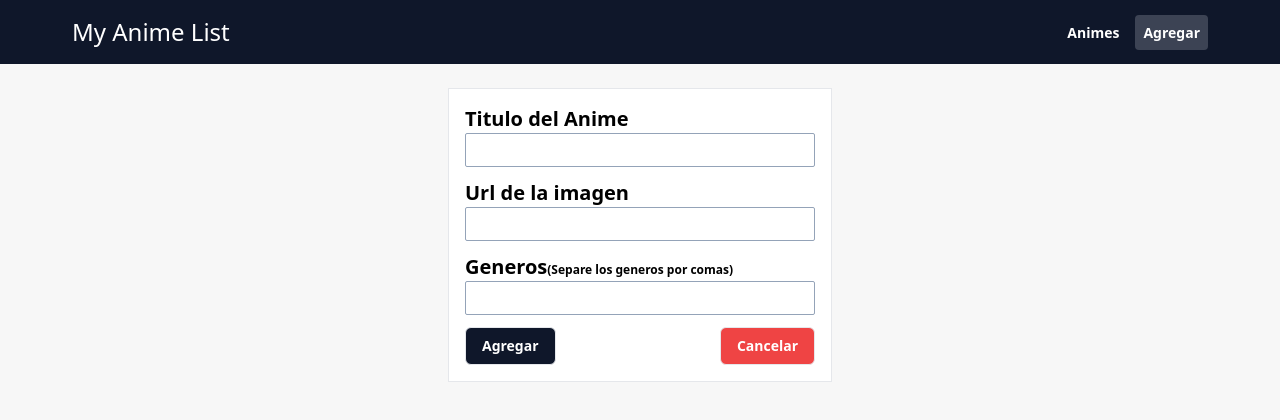
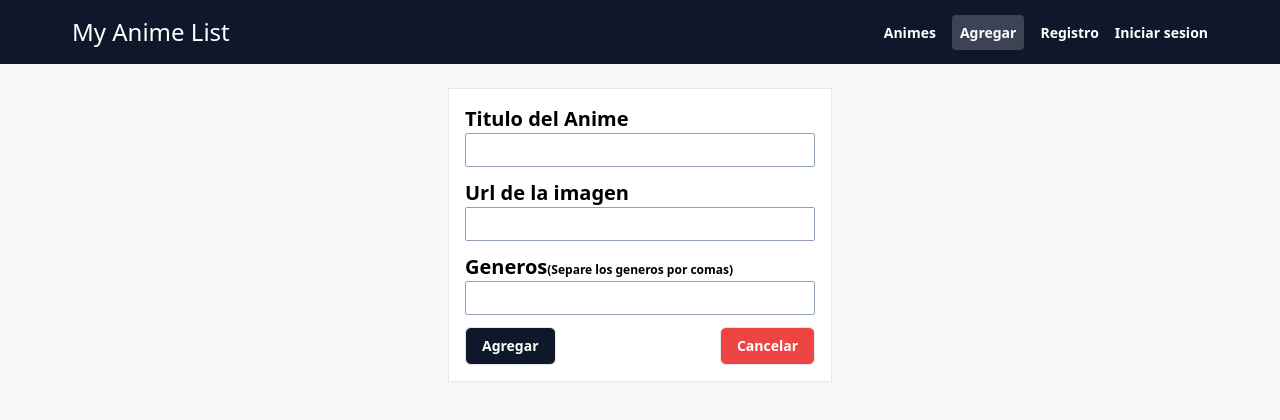
Before and after one commit to eidytrinidad/my-anime-list-react, a React (Vite) app: page /agregar in a window 1280 px wide. Shown: the top 420 px of the page. Built offline with nearby package versions, Linux system fonts and the light colour scheme; no server answers.

Commit message:
feature(animes):created profile Interface, added login and register to router in app.tsx and to navbar, modified authStore to have profile instead of user, added authstore in register and set functionality to setToken and setProfile based on register response
Refs:#taskId

```diff
--- a/src/App.tsx
+++ b/src/App.tsx
@@ -1,13 +1,19 @@
 import { createBrowserRouter, RouterProvider } from "react-router-dom";
 import { AnimeContainer, ErrorPage, HomeLayout } from "./pages";
 import "./index.css";
+import { Register } from "./pages/auth";
 
 const router = createBrowserRouter([
+
   {
     path: "/",
     element: <HomeLayout />,
     errorElement: <ErrorPage />,
     children: [
+      {
+        path:"register",
+        element:<Register/>
+      },
       {
         index: true,
         element: <AnimeContainer />,
--- a/src/components/Navbar.tsx
+++ b/src/components/Navbar.tsx
@@ -29,6 +29,30 @@ export const Navbar = () => {
             Agregar
           </NavLink>
         </li>
+        <li>
+          <NavLink
+            to="/register"
+            className={({ isActive }: NavlinkType) =>
+              `font-semibold text-white text-sm ml-4 ${
+                isActive ? " bg-slate-100/[0.2] p-2 rounded" : ""
+              }`
+            }
+          >
+            Registro
+          </NavLink>
+        </li>
+        <li>
+          <NavLink
+            to="/login"
+            className={({ isActive }: NavlinkType) =>
+              `font-semibold text-white text-sm ml-4 ${
+                isActive ? " bg-slate-100/[0.2] p-2 rounded" : ""
+              }`
+            }
+          >
+            Iniciar sesion
+          </NavLink>
+        </li>
       </ul>
     </nav>
   );
--- a/src/interfaces/index.ts
+++ b/src/interfaces/index.ts
@@ -5,3 +5,4 @@ export * from "./functionPostData.interface";
 export * from "./collection.interface";
 export * from "./pagination.interface";
 export * from "./user.interface";
+export * from "./profile.interface";
--- /dev/null
+++ b/src/interfaces/profile.interface.ts
@@ -0,0 +1,4 @@
+export interface IUserProfile {
+  name: string;
+  email?: string;
+}
--- a/src/pages/auth/Register.tsx
+++ b/src/pages/auth/Register.tsx
@@ -3,8 +3,10 @@ import { SubmitHandler, useForm } from "react-hook-form";
 import { Link, useNavigate } from "react-router-dom";
 import { IUser } from "../../interfaces";
 import { registerUser } from "../../services/authService";
+import { useAuthStore } from "../../store/authStore";
 export const Register = () => {
   const [showPassword, setShowPassword] = useState(false);
+  const { setToken, setProfile } = useAuthStore((state) => state);
   const navigate = useNavigate();
   const {
     register,
@@ -20,6 +22,8 @@ export const Register = () => {
   const onSubmit: SubmitHandler<IUser> = async (data) => {
     const response: any = await registerUser(data);
     if (response) {
+      setToken(response.data.accessToken);
+      setProfile(response.data.user);
       navigate("/");
     }
   };
--- a/src/store/authStore.ts
+++ b/src/store/authStore.ts
@@ -1,21 +1,29 @@
 import { create } from "zustand";
 import { persist } from "zustand/middleware";
+import { IUserProfile } from "../interfaces";
 
 type State = {
   token: string;
   isAuth: boolean;
+  profile: IUserProfile;
 };
 type Actions = {
-  setToken?: (token: string) => void;
+  setToken: (token: string) => void;
   logout?: () => void;
-  setProfile?: () => void;
+  setProfile: (profile: IUserProfile) => void;
 };
 
-export const authStore = create(
+export const useAuthStore = create(
   persist<State & Actions>(
     (set) => ({
       token: "",
       isAuth: false,
+      profile: { name: "" },
+      setProfile: (profile: IUserProfile) => {
+        return set(() => ({
+          profile,
+        }));
+      },
       setToken: (token: string) =>
         set(() => ({
           token,
```
